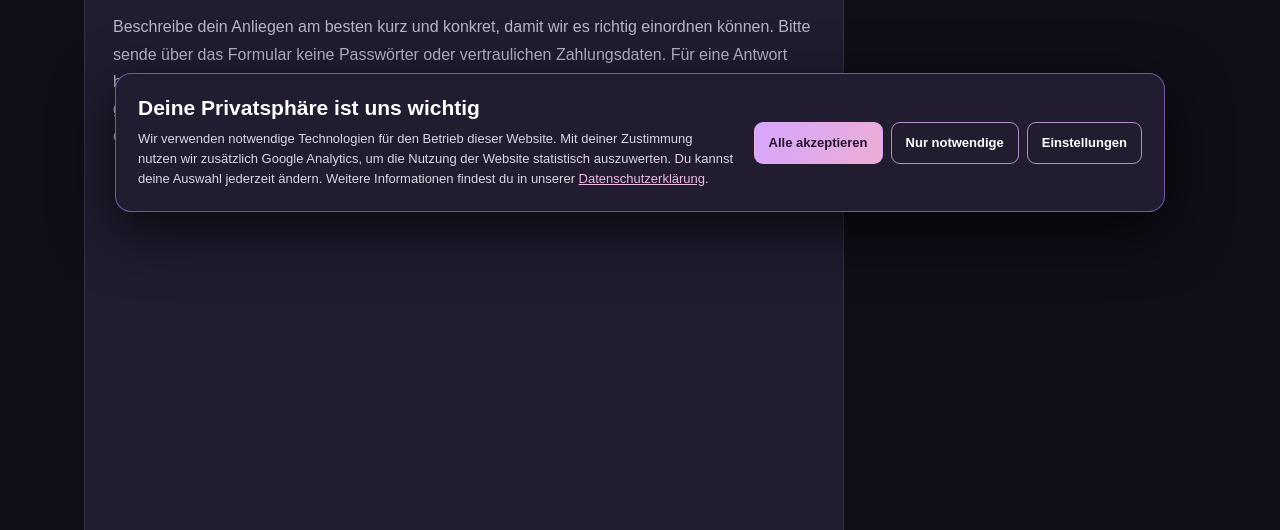
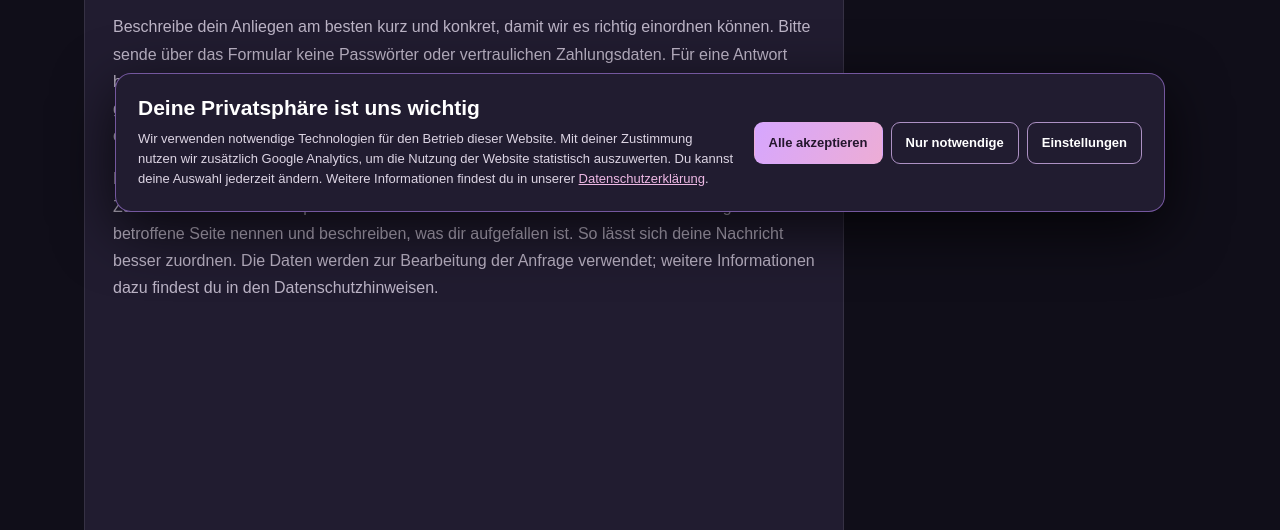
Before and after one commit to eGGad1991/eggad-digital-website, a plain HTML site: page site/kontakt/index.html in a window 1280 px wide. Shown: the part 570-1100 px from the top of the page. Drawn offline with Linux system fonts and the light colour scheme; a script that the page names is missing.

Commit message:
Hauptinhalte der öffentlichen Seiten sinnvoll erweitern

```diff
--- a/site/kontakt/index.html
+++ b/site/kontakt/index.html
@@ -28,7 +28,7 @@
 <div class="panel contact-card">
 <h2>Schreib mir eine Nachricht</h2>
 <p>Fülle die Felder aus und sende deine Nachricht direkt ab. Du kannst Fragen zur Website stellen, Feedback geben oder eine Idee für eine mögliche Zusammenarbeit teilen.</p>
-<p>Beschreibe dein Anliegen am besten kurz und konkret, damit wir es richtig einordnen können. Bitte sende über das Formular keine Passwörter oder vertraulichen Zahlungsdaten. Für eine Antwort brauchen wir eine erreichbare E-Mail-Adresse. Das Formular ist für allgemeine Nachrichten gedacht und soll den Kontakt möglichst unkompliziert machen. Du kannst auch einen Link zu einer öffentlichen Website oder einem Projekt teilen, wenn er für deine Anfrage wichtig ist.</p>
+<p>Beschreibe dein Anliegen am besten kurz und konkret, damit wir es richtig einordnen können. Bitte sende über das Formular keine Passwörter oder vertraulichen Zahlungsdaten. Für eine Antwort brauchen wir eine erreichbare E-Mail-Adresse. Das Formular ist für allgemeine Nachrichten gedacht und soll den Kontakt möglichst unkompliziert machen. Du kannst auch einen Link zu einer öffentlichen Website oder einem Projekt teilen, wenn er für deine Anfrage wichtig ist.</p><p>Bei einer Kooperationsanfrage helfen ein paar kurze Angaben zum Projekt, zur gewünschten Zusammenarbeit und zum passenden Zeitraum. Bei Feedback zur Website kannst du gern die betroffene Seite nennen und beschreiben, was dir aufgefallen ist. So lässt sich deine Nachricht besser zuordnen. Die Daten werden zur Bearbeitung der Anfrage verwendet; weitere Informationen dazu findest du in den Datenschutzhinweisen.</p>
 <script defer="" src="https://js-eu1.hsforms.net/forms/embed/149632333.js"></script>
 <div class="hs-form-frame" data-form-id="12dbabcf-cb07-4733-90f7-de150151b4ac" data-portal-id="149632333" data-region="eu1"></div>
 <p class="contact-note">Deine Angaben werden zur Bearbeitung deiner Nachricht über HubSpot verarbeitet. Eine optionale Einwilligung für weitere Informationen oder Marketing ist freiwillig und keine Voraussetzung für deine Kontaktanfrage. Mehr dazu steht in den <a href="/datenschutz/">Datenschutzhinweisen</a>.</p>
```
